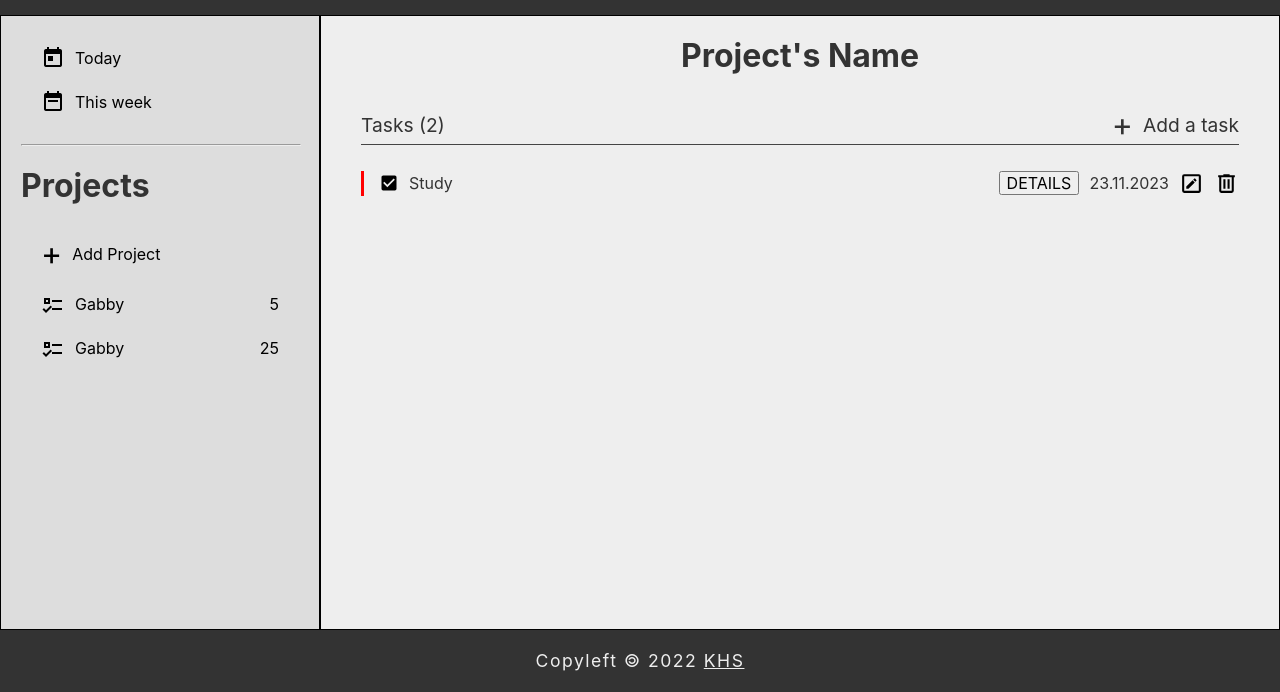
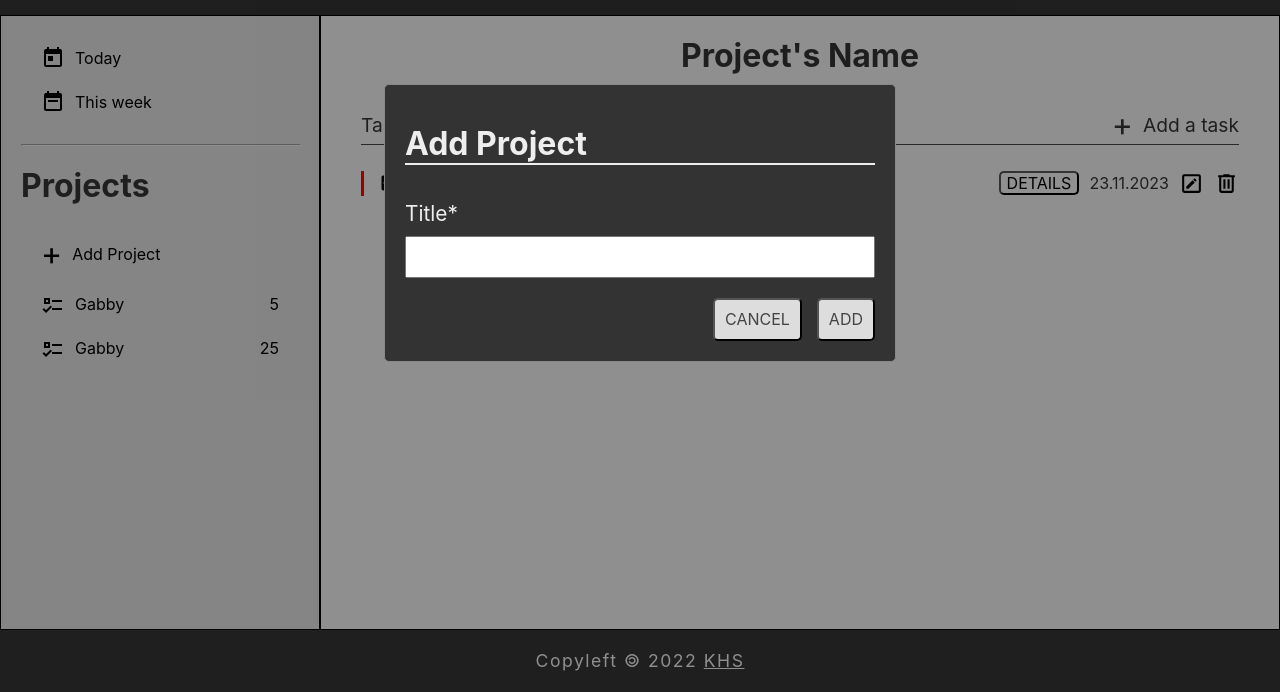
Before and after one commit to khs-kks/todo-list, a website built with webpack: page dist/index.html in a window 1280 px wide. Shown: the part 108-800 px from the top of the page. Built offline with nearby package versions, Linux system fonts and the light colour scheme.

Commit message:
Create and style "add project" modal

```diff
--- a/dist/index.html
+++ b/dist/index.html
@@ -90,7 +90,26 @@
     </div>
 
     <!-- ADD A MODAL FOR PROJECT CREATE  -->
+    <div class="add-project-modal">
 
+        <!-- Modal content -->
+        <div class="add-project-modal-content">
+            <h1 class="add-project-header">
+                Add Project
+            </h1>
+            <form action="#">
+                <div class="add-project-web-form">
+                    <label for="project-title-form">Title*</label>
+                    <input type="text" name="project-title-form" id="project-title-form">
+                </div>
+            </form>
+            <div class="add-project-modal-buttons">
+                <button>CANCEL</button>
+                <button>ADD</button>
+            </div>
+        </div>
+
+    </div>
 </body>
 
 </html>
--- a/dist/style.css
+++ b/dist/style.css
@@ -7,7 +7,7 @@
     --light-green: #9fff9c;
     --light-red: #ff9c9c;
     --neutral: #fafafa;
-    --border-radius: 8px;
+    --border-radius: 5px;
     --spacing-xs: 5px;
     --spacing-sm: 10px;
     --spacing-md: 15px;
@@ -29,6 +29,10 @@ body {
     color: var(--primary-dark);
     display: grid;
     grid-template-rows: 1fr 5fr 0.5fr;
+}
+
+button {
+    border-radius: var(--border-radius);
 }
 
 /* HEADER  */
@@ -266,3 +270,83 @@ button.todo-details {
 a {
     color: inherit;
 }
+
+/* ################## MODALS ############# */
+
+/* #############ADD PROJECT MODAL ################ */
+
+.add-project-modal {
+
+    display: block;
+    /* Hidden by default */
+    position: fixed;
+    /* Stay in place */
+    z-index: 1;
+    /* Sit on top */
+    left: 0;
+    top: 0;
+    width: 100%;
+    /* Full width */
+    height: 100%;
+    /* Full height */
+    overflow: auto;
+    /* Enable scroll if needed */
+    background-color: rgb(0, 0, 0);
+    /* Fallback color */
+    background-color: rgba(0, 0, 0, 0.4);
+    /* Black w/ opacity */
+    /* filter: blur(8px); */
+}
+
+/* #content {
+    filter: blur(8px);
+} */
+
+.add-project-modal-content {
+    background-color: var(--primary-dark);
+    color: var(--primary-light);
+    margin: 15% auto;
+    /* 15% from the top and centered */
+    padding: var(--spacing-lg);
+    border: 1px solid #888;
+    border-radius: var(--border-radius);
+    width: 40%;
+    /* Could be more or less, depending on screen size */
+
+    display: grid;
+    grid-template-rows: 0.5fr 1fr 0.5fr;
+    gap: var(--spacing-md);
+}
+
+h1.add-project-header {
+    background-color: var(--primary-dark);
+    color: var(--primary-light);
+    border-bottom: solid 2px var(--primary-light);
+}
+
+.add-project-web-form {
+    display: flex;
+    flex-direction: column;
+    gap: var(--spacing-sm);
+}
+
+.add-project-web-form>label {
+    font-size: 1.3rem;
+}
+
+.add-project-web-form>input {
+    padding: var(--spacing-sm);
+}
+
+.add-project-modal-buttons {
+    align-self: end;
+    justify-self: end;
+    display: flex;
+    gap: var(--spacing-md);
+}
+
+.add-project-modal-buttons>button {
+    padding: var(--spacing-sm);
+    background-color: var(--secondary-light);
+    color: var(--secondary-dark);
+}
```
